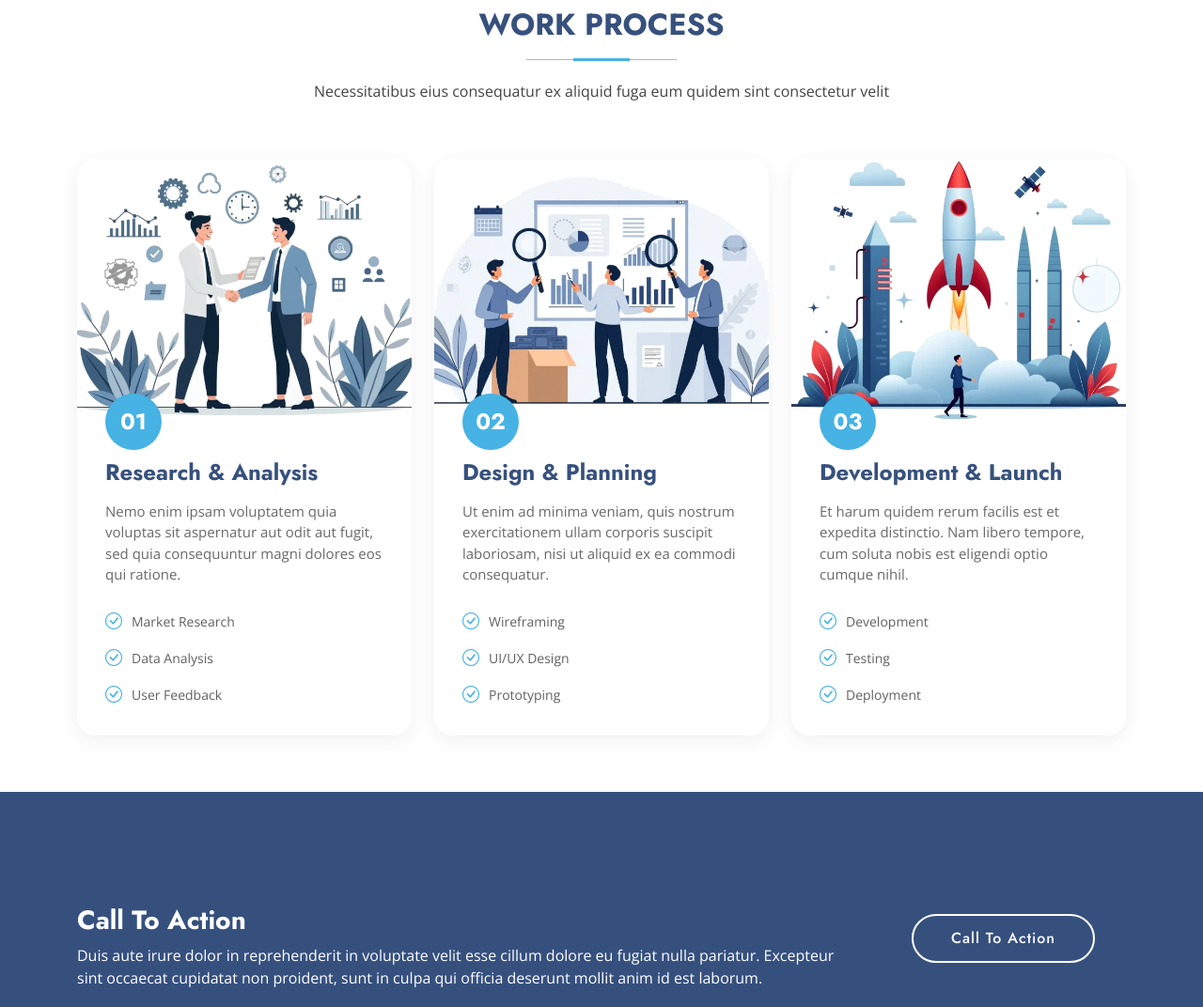
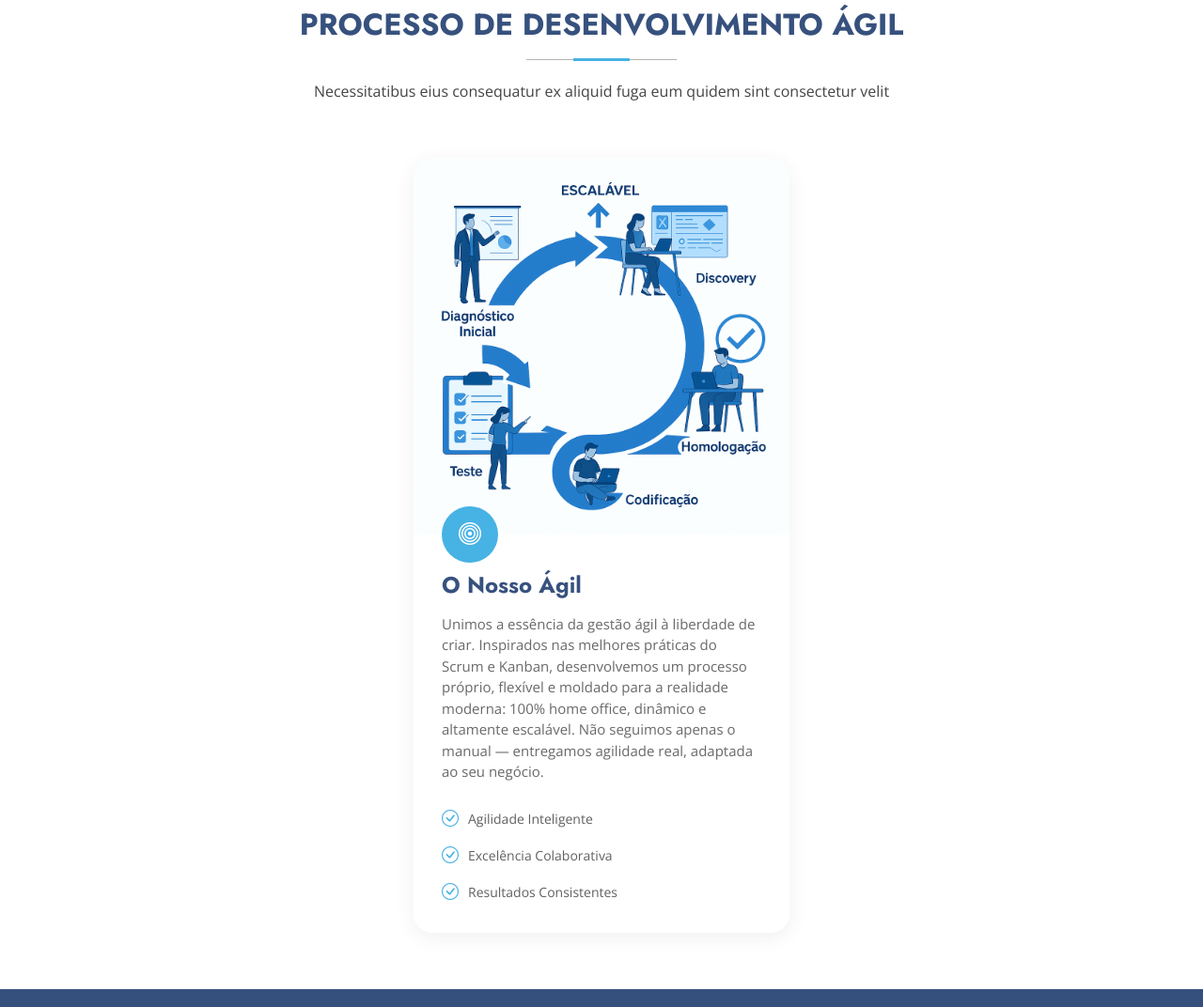
Before and after one commit to musardotiago/musardotiago.github.io, a plain HTML site: page index.html in a window 1280 px wide. Shown: the part 2920-3992 px from the top of the page at 94% size. Drawn offline with nearby package versions, Linux system fonts and the light colour scheme; animation ran at ten frames a second.

Commit message:
Processo agil

```diff
--- a/assets/css/main.css
+++ b/assets/css/main.css
@@ -1254,6 +1254,7 @@ section,
   background: var(--surface-color);
   border-radius: 20px;
   height: 100%;
+  width: 400px;
   transition: all 0.3s ease-in-out;
   box-shadow: 0 5px 20px color-mix(in srgb, var(--default-color), transparent 92%);
 }
@@ -1279,14 +1280,19 @@ section,
 
 .work-process .steps-image {
   position: relative;
-  height: 280px;
+  height: 400px;
 }
 
 .work-process .steps-image img {
-  width: 100%;
-  height: 100%;
-  object-fit: cover;
   transition: transform 0.6s ease;
+
+  max-width: 100%;
+  max-height: 400px; /* Altura máxima uniforme */
+  width: auto; /* Mantém proporção */
+  height: auto; /* Mantém proporção */
+  display: block;
+  margin: 0 auto; /* Centraliza horizontalmente */
+  object-fit: contain; /* Garante que não deforme */
 }
 
 .work-process .steps-content {
--- a/index.html
+++ b/index.html
@@ -363,97 +363,41 @@
 
       <!-- Section Title -->
       <div class="container section-title" data-aos="fade-up">
-        <h2>Work Process</h2>
+        <h2>Processo de Desenvolvimento Ágil</h2>
         <p>Necessitatibus eius consequatur ex aliquid fuga eum quidem sint consectetur velit</p>
       </div><!-- End Section Title -->
 
       <div class="container" data-aos="fade-up" data-aos-delay="100">
-
-        <div class="row gy-5">
-
-          <div class="col-lg-4" data-aos="fade-up" data-aos-delay="200">
+        <div class="row gy-5" style="display: flex; justify-content: center;">
+          <div class="col-lg-10" data-aos="fade-up" data-aos-delay="200" style="display: flex; justify-content: center;">
             <div class="steps-item">
               <div class="steps-image">
-                <img src="assets/img/steps/steps-1.webp" alt="Step 1" class="img-fluid" loading="lazy">
+                <div>
+                  <img src="assets/img/services/fluxo-agil.png" alt="Step 1" class="img-fluid" loading="lazy">
+                </div>
               </div>
               <div class="steps-content">
-                <div class="steps-number">01</div>
-                <h3>Research &amp; Analysis</h3>
-                <p>Nemo enim ipsam voluptatem quia voluptas sit aspernatur aut odit aut fugit, sed quia consequuntur magni dolores eos qui ratione.</p>
+                <div class="steps-number"><i class="bi bi-bullseye icon"></i></div>
+                <h3>O Nosso Ágil</h3>
+                <p>Unimos a essência da gestão ágil à liberdade de criar. Inspirados nas melhores práticas do Scrum e Kanban, desenvolvemos um processo próprio, flexível e moldado para a realidade moderna: 100% home office, dinâmico e altamente escalável. Não seguimos apenas o manual — entregamos agilidade real, adaptada ao seu negócio.</p>
                 <div class="steps-features">
                   <div class="feature-item">
                     <i class="bi bi-check-circle"></i>
-                    <span>Market Research</span>
+                    <span>Agilidade Inteligente</span>
                   </div>
                   <div class="feature-item">
                     <i class="bi bi-check-circle"></i>
-                    <span>Data Analysis</span>
+                    <span>Excelência Colaborativa</span>
                   </div>
                   <div class="feature-item">
                     <i class="bi bi-check-circle"></i>
-                    <span>User Feedback</span>
+                    <span>Resultados Consistentes</span>
                   </div>
                 </div>
               </div>
-            </div><!-- End Steps Item -->
+            </div>
           </div>
-
-          <div class="col-lg-4" data-aos="fade-up" data-aos-delay="300">
-            <div class="steps-item">
-              <div class="steps-image">
-                <img src="assets/img/steps/steps-2.webp" alt="Step 2" class="img-fluid" loading="lazy">
-              </div>
-              <div class="steps-content">
-                <div class="steps-number">02</div>
-                <h3>Design &amp; Planning</h3>
-                <p>Ut enim ad minima veniam, quis nostrum exercitationem ullam corporis suscipit laboriosam, nisi ut aliquid ex ea commodi consequatur.</p>
-                <div class="steps-features">
-                  <div class="feature-item">
-                    <i class="bi bi-check-circle"></i>
-                    <span>Wireframing</span>
-                  </div>
-                  <div class="feature-item">
-                    <i class="bi bi-check-circle"></i>
-                    <span>UI/UX Design</span>
-                  </div>
-                  <div class="feature-item">
-                    <i class="bi bi-check-circle"></i>
-                    <span>Prototyping</span>
-                  </div>
-                </div>
-              </div>
-            </div><!-- End Steps Item -->
-          </div>
-
-          <div class="col-lg-4" data-aos="fade-up" data-aos-delay="400">
-            <div class="steps-item">
-              <div class="steps-image">
-                <img src="assets/img/steps/steps-3.webp" alt="Step 3" class="img-fluid" loading="lazy">
-              </div>
-              <div class="steps-content">
-                <div class="steps-number">03</div>
-                <h3>Development &amp; Launch</h3>
-                <p>Et harum quidem rerum facilis est et expedita distinctio. Nam libero tempore, cum soluta nobis est eligendi optio cumque nihil.</p>
-                <div class="steps-features">
-                  <div class="feature-item">
-                    <i class="bi bi-check-circle"></i>
-                    <span>Development</span>
-                  </div>
-                  <div class="feature-item">
-                    <i class="bi bi-check-circle"></i>
-                    <span>Testing</span>
-                  </div>
-                  <div class="feature-item">
-                    <i class="bi bi-check-circle"></i>
-                    <span>Deployment</span>
-                  </div>
-                </div>
-              </div>
-            </div><!-- End Steps Item -->
-          </div>
-
         </div>
-
       </div>
 
     </section><!-- /Work Process Section -->
```
Also changed, not shown: assets/img/services/fluxo-agil.png (added).
